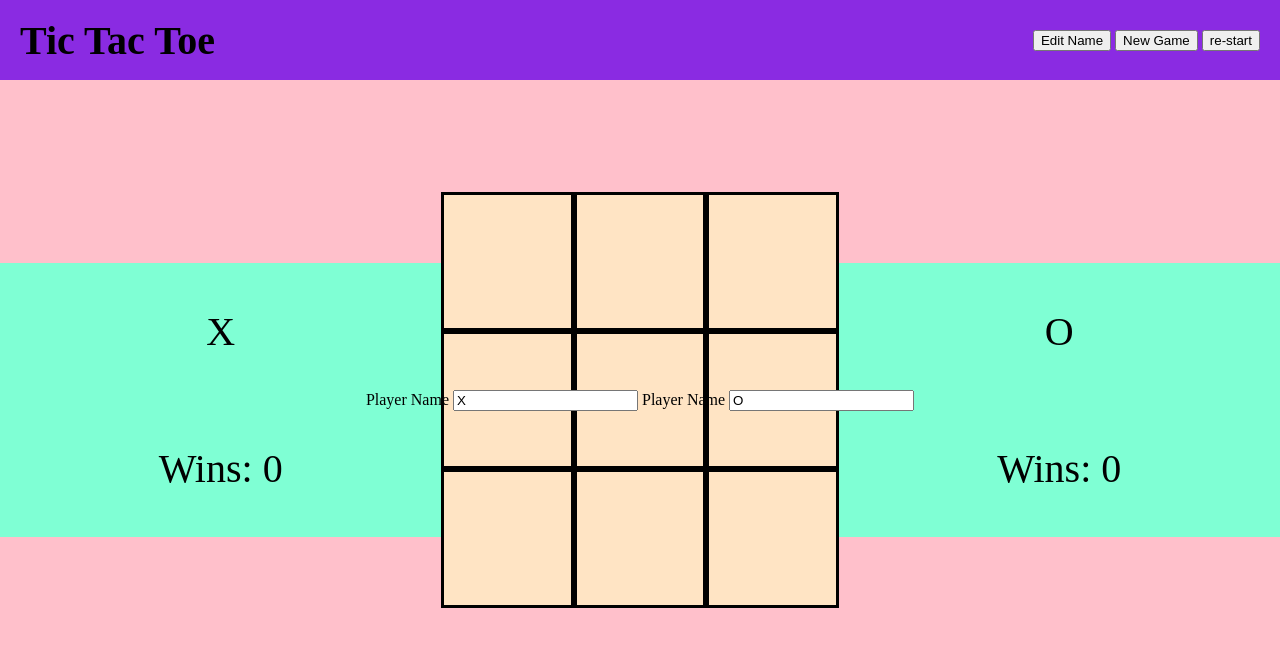
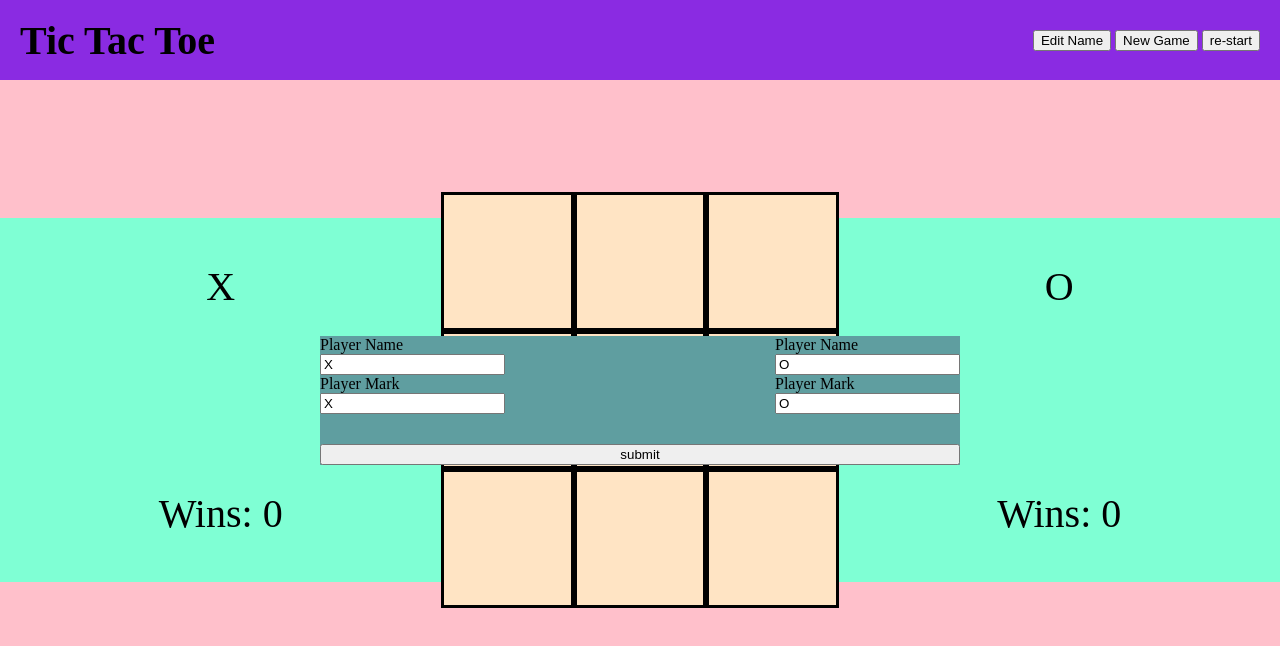
Before and after one commit to MohamedMaaiz/tic-tac-toe, a plain HTML site: page index.html in a window 1280 px wide. Both pictures are taken after a click on the button "Edit Name". Drawn offline with Linux system fonts and the light colour scheme.

Commit message:
added the function to edit name and added a display for form

```diff
--- a/index.html
+++ b/index.html
@@ -19,15 +19,25 @@
 
     <div id="player-info">
         <form action="">
-            <label for="p1">Player Name</label>
-            <input id="p1" name="p1" type="text" value="X">
-            <label for="p2">Player Name</label>
-            <input id="p2" name="p2" type="text" value="O">
+            <div class="p1div">
+                <label for="p1">Player Name</label>
+                <input id="p1" name="p1" type="text" value="X">
+                <label for="p1Mark">Player Mark</label>
+                <input id="p1Mark" name="p1Mark" type="text" value="X">
+            </div>
+            <div class="p2div">
+                <label for="p2">Player Name</label>
+                <input id="p2" name="p2" type="text" value="O">
+                <label for="p2Mark">Player Mark</label>
+                <input id="p2Mark" name="p2Mark" type="text" value="O">
+            </div>
         </form>
+        <input id="submit" type="button" value="submit">
     </div>
 
     <div class="player">
         <P id="firstP"></P>
+        <P id="firstPMark"></P>
         <p >Wins: <span data-win-p1>0</span></p>
     </div>
 
@@ -47,6 +57,7 @@
 
     <div class="player">
         <P id="secondP"></P>
+        <P id="secondPMark"></P>
         <p >Wins: <span data-win-p2>0</span></p>
     </div>
 
--- a/script.js
+++ b/script.js
@@ -53,23 +53,25 @@ const checkWin = () => {
 
 
 const playerAssign = () =>{
-    const p1 = document.getElementById('p1').value
-    const p2 = document.getElementById('p2').value
-    const start = document.getElementById('start')
+    let p1 = document.getElementById('p1').value
+    let p2 = document.getElementById('p2').value
+    let p1Mark = document.getElementById('p1Mark').value
+    let p2Mark = document.getElementById('p2Mark').value
 
     const p1display = document.getElementById('firstP')
     const p2display = document.getElementById('secondP')
     p1display.textContent = p1
     p2display.textContent = p2
 
-    // start.onclick = () => Gameboard(player1,player2)
-    return{p1, p2}
+    //add player mark to display if player name hase changed
+
+    return{p1, p2, p1Mark, p2Mark}
 }
 
 
 const Gameboard = (() => {
-    const player1 = Players(playerAssign().p1, 'X')
-    const player2 = Players(playerAssign().p2, 'O')
+    let player1 = Players(playerAssign().p1, playerAssign().p1Mark)
+    let player2 = Players(playerAssign().p2, playerAssign().p2Mark)
 
     // let bord = ['','','','','','', '','','',]
 
@@ -110,8 +112,20 @@ const Gameboard = (() => {
         })
     }
 
-    //add edit name function
-    //change name on submit
+    const editBTN = document.getElementById('edit-name')
+    const pInfo = document.getElementById('player-info')
+    editBTN.onclick = () => {
+        pInfo.style.display = 'flex'
+    }
+
+    const submitBTN = document.getElementById('submit')
+    submitBTN.onclick = () => {
+        player1 = Players(playerAssign().p1, playerAssign().p1Mark)
+        player2 = Players(playerAssign().p2, playerAssign().p2Mark)
+        pInfo.style.display = 'none'
+        _currentPlayer()
+        clearAll()
+    }
 
     const addMark = (target) => {
         let boxID = target.getAttribute('data-index')
--- a/style.css
+++ b/style.css
@@ -76,8 +76,22 @@ h1 {
 }
 
 #player-info {
-    /* display: none; */
+    background-color: cadetblue;
+    display: none;
     position: fixed;
+    flex-direction: column;
+    gap: 30px;
+    width: 50%;
+}
+
+#player-info form {
+    display: flex;
+    justify-content: space-between;
+}
+
+.p1div, .p2div {
+    display: flex;
+    flex-direction: column;
 }
 
 .player {
```
